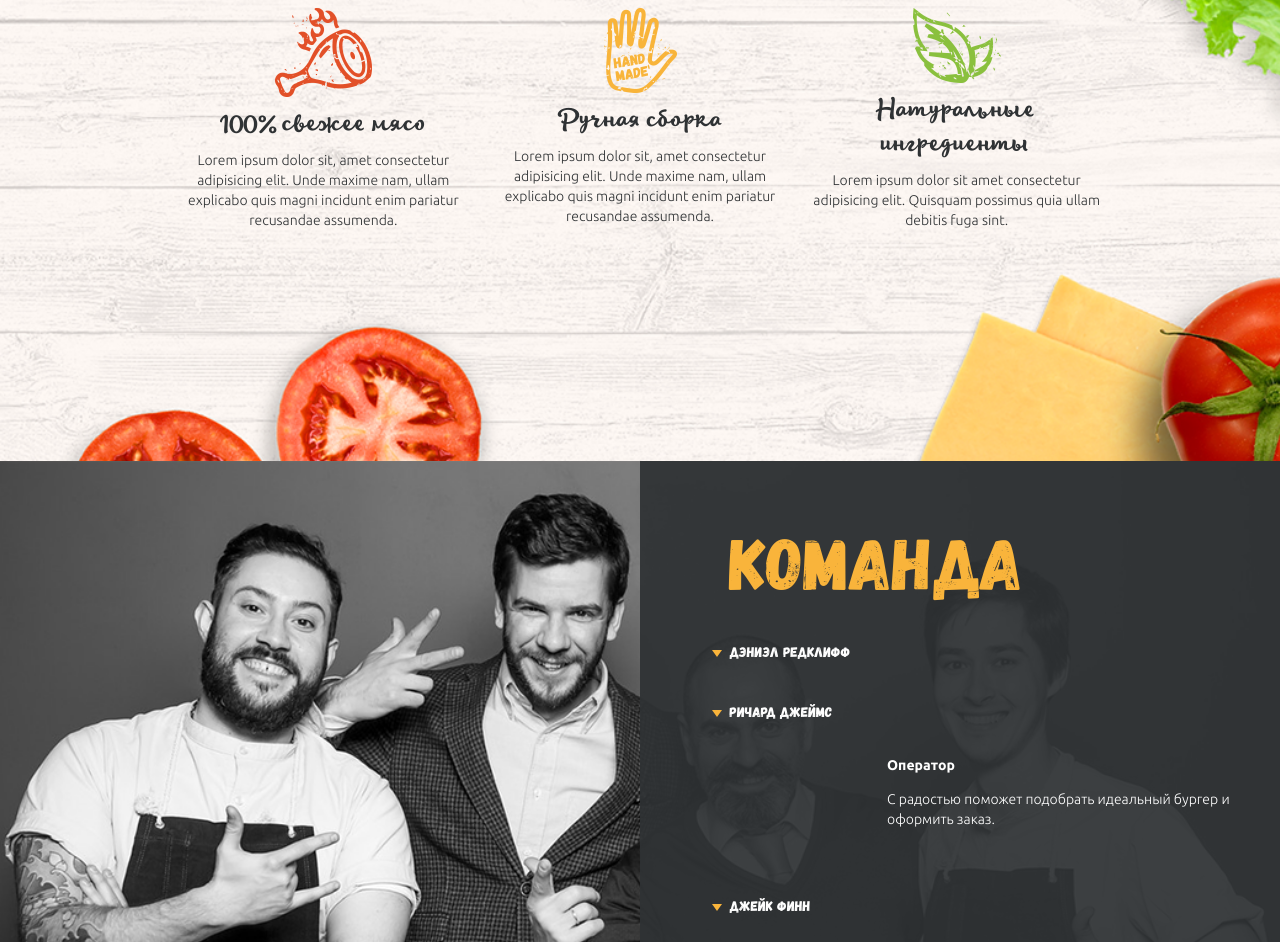
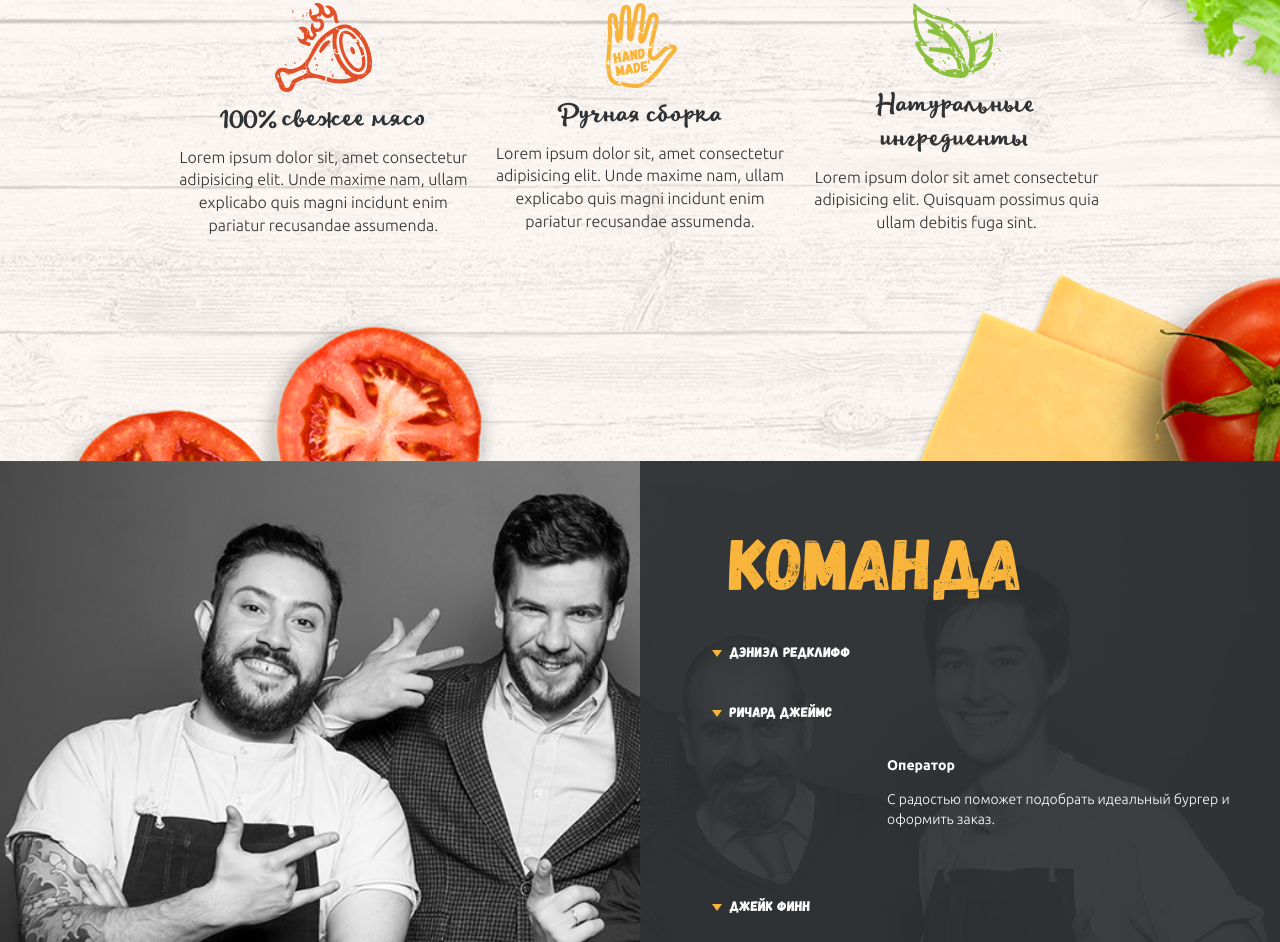
Before and after one commit to alexsi7/study7, a plain HTML site: page index.html in a window 1280 px wide. Shown: the part 1139-2081 px from the top of the page. Drawn offline with Linux system fonts and the light colour scheme.

Commit message:
проверка

```diff
--- a/index.html
+++ b/index.html
@@ -72,11 +72,9 @@
             </div>
             <div class="feature__desc">
               <h3>100% свежее мясо</h3>
-              <div class="feature__text">
               <p>
                 Lorem ipsum dolor sit, amet consectetur adipisicing elit. Unde maxime nam, ullam explicabo quis magni incidunt enim pariatur recusandae assumenda.
               </p>
-              </div>
             </div>
           </li>
           <li class="best__item feature">
@@ -85,11 +83,9 @@
               </div>
               <div class="feature__desc">
                 <h3>Ручная сборка</h3>
-                <div class="feature__text">
                 <p>
                   Lorem ipsum dolor sit, amet consectetur adipisicing elit. Unde maxime nam, ullam explicabo quis magni incidunt enim pariatur recusandae assumenda.
                 </p>
-                </div>
               </div>
           </li>
           <li class="best__item feature">
@@ -98,11 +94,9 @@
               </div>
               <div class="feature__desc">
                 <h3>Натуральные ингредиенты</h3>
-                <div class="feature__text">
                 <p>
                  Lorem ipsum dolor sit amet consectetur adipisicing elit. Quisquam possimus quia ullam debitis fuga sint.
                 </p>
-                </div>
               </div>
           </li>
         </ul>
```
Lines whose indentation alone changed are shown as unchanged.
